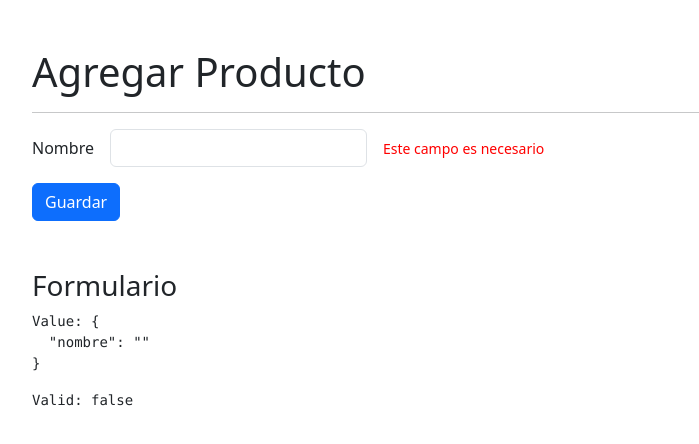
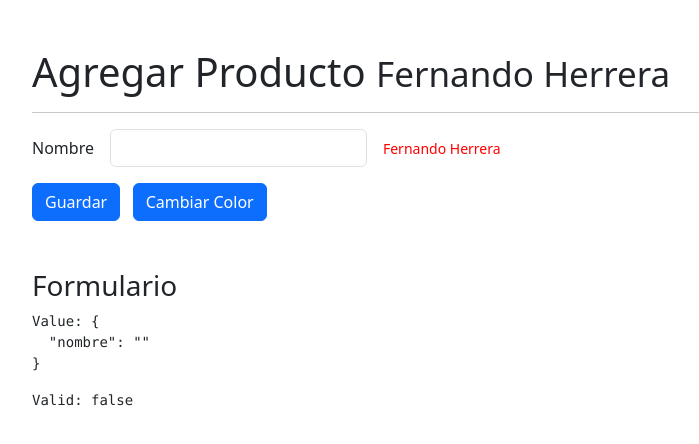
Before and after one commit to luisjavierluna/directivasApp, an Angular app: page /productos/agregar in a window 1280 px wide. Shown: the top 444 px of the page, without its empty margins (50-749 px from the left). Built offline with nearby package versions, Linux system fonts and the light colour scheme.

Commit message:
9. Reaccionar a los cambios en tiempo real

```diff
--- a/src/app/productos/pages/agregar/agregar.component.html
+++ b/src/app/productos/pages/agregar/agregar.component.html
@@ -1,4 +1,4 @@
-<h1 class="mt-5">Agregar Producto</h1>
+<h1 class="mt-5">Agregar Producto <small>{{texto1}}</small></h1>
 <hr>
 
 <form [formGroup]="miFormulario">
@@ -12,6 +12,8 @@
         </div>
         <div class="col-auto">
             <span error-msg
+                  [mensaje]="texto1"
+                  [color]="color"
                   *ngIf="tieneError('nombre')">
             </span>
         </div>
@@ -19,8 +21,15 @@
 
     <div class="row mt-3">
         <div class="col">
-            <button class="btn btn-primary">
+            <button class="btn btn-primary"
+                    (click)="cambiarNombre()">
                 Guardar
+            </button>
+
+            &nbsp;
+            <button class="btn btn-primary ml-1"
+                    (click)="cambiarColor()">
+                Cambiar Color
             </button>
         </div>
     </div>
--- a/src/app/productos/pages/agregar/agregar.component.ts
+++ b/src/app/productos/pages/agregar/agregar.component.ts
@@ -9,6 +9,9 @@
 })
 export class AgregarComponent {
 
+  texto1: string = 'Fernando Herrera'
+  color: string = 'red'
+
   miFormulario: FormGroup = this.fb.group({
     nombre: ['', Validators.required]
   })
@@ -19,4 +22,12 @@
     return this.miFormulario.get(campo)?.invalid || false
   }
 
+  cambiarNombre() {
+    this.texto1 = 'Juan Carlos'
+  }
+
+  cambiarColor() {
+    this.color = 'green'
+  }
+
 }
--- a/src/app/shared/directives/error-msg.directive.ts
+++ b/src/app/shared/directives/error-msg.directive.ts
@@ -1,9 +1,9 @@
-import { Directive, ElementRef, Input, OnInit } from '@angular/core';
+import { Directive, ElementRef, Input, OnChanges, OnInit, SimpleChanges } from '@angular/core';
 
 @Directive({
   selector: '[error-msg]'
 })
-export class ErrorMsgDirective implements OnInit{
+export class ErrorMsgDirective implements OnInit, OnChanges{
   htmlElement: ElementRef<HTMLElement>
   @Input() color: string = 'red'
   @Input() mensaje: string = 'Este campo es necesario'
@@ -11,6 +11,20 @@
   constructor(private el: ElementRef<HTMLElement>) {
     this.htmlElement = el
   }
+
+  ngOnChanges(changes: SimpleChanges): void {
+
+    if (changes['mensaje']) {
+      const mensaje = changes['mensaje'].currentValue
+      this.htmlElement.nativeElement.innerText = mensaje
+    }
+
+    if (changes['color']) {
+      const color = changes['color'].currentValue
+      this.htmlElement.nativeElement.style.color = color
+    }
+  }
+
   ngOnInit(): void {
     this.setColor()
     this.setMensaje()
```
